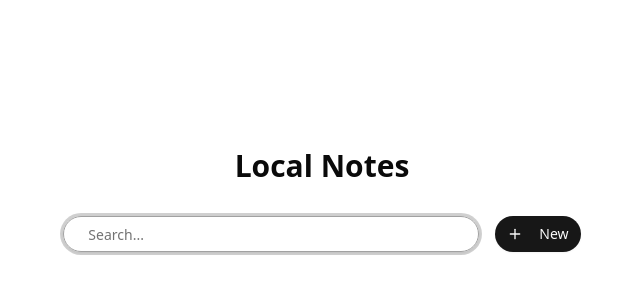
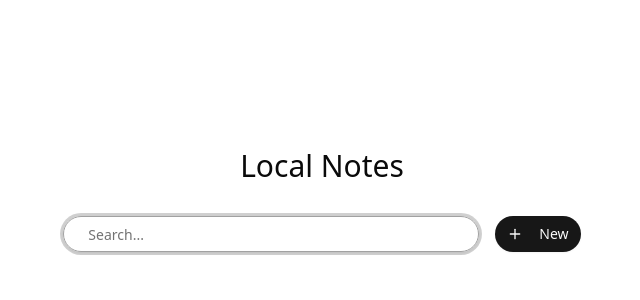
Before and after one commit to nasjp/local-notes, a Next.js app: page / in a window 1280 px wide. Shown: the top 300 px of the page, without its empty margins (318-958 px from the left). Built offline with nearby package versions, Linux system fonts and the light colour scheme.

Commit message:
Local Notesの見出しの太さを調整

```diff
--- a/src/components/page-header.tsx
+++ b/src/components/page-header.tsx
@@ -3,7 +3,7 @@
 export function PageHeader() {
   return (
     <div>
-      <h1 className="text-3xl font-bold text-center mb-8">Local Notes</h1>
+      <h1 className="text-3xl font-medium text-center mb-8">Local Notes</h1>
       <SearchBar />
     </div>
   );
```
